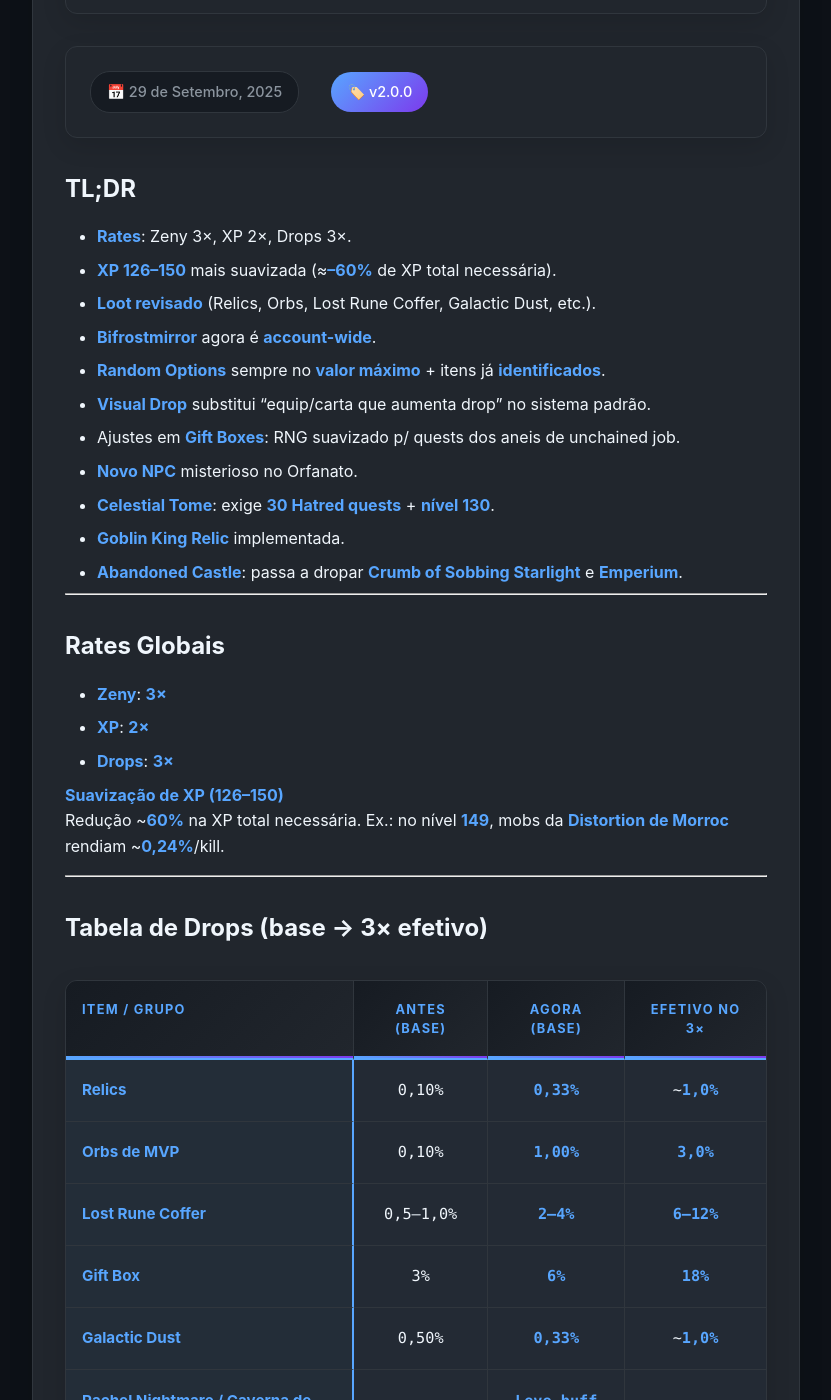
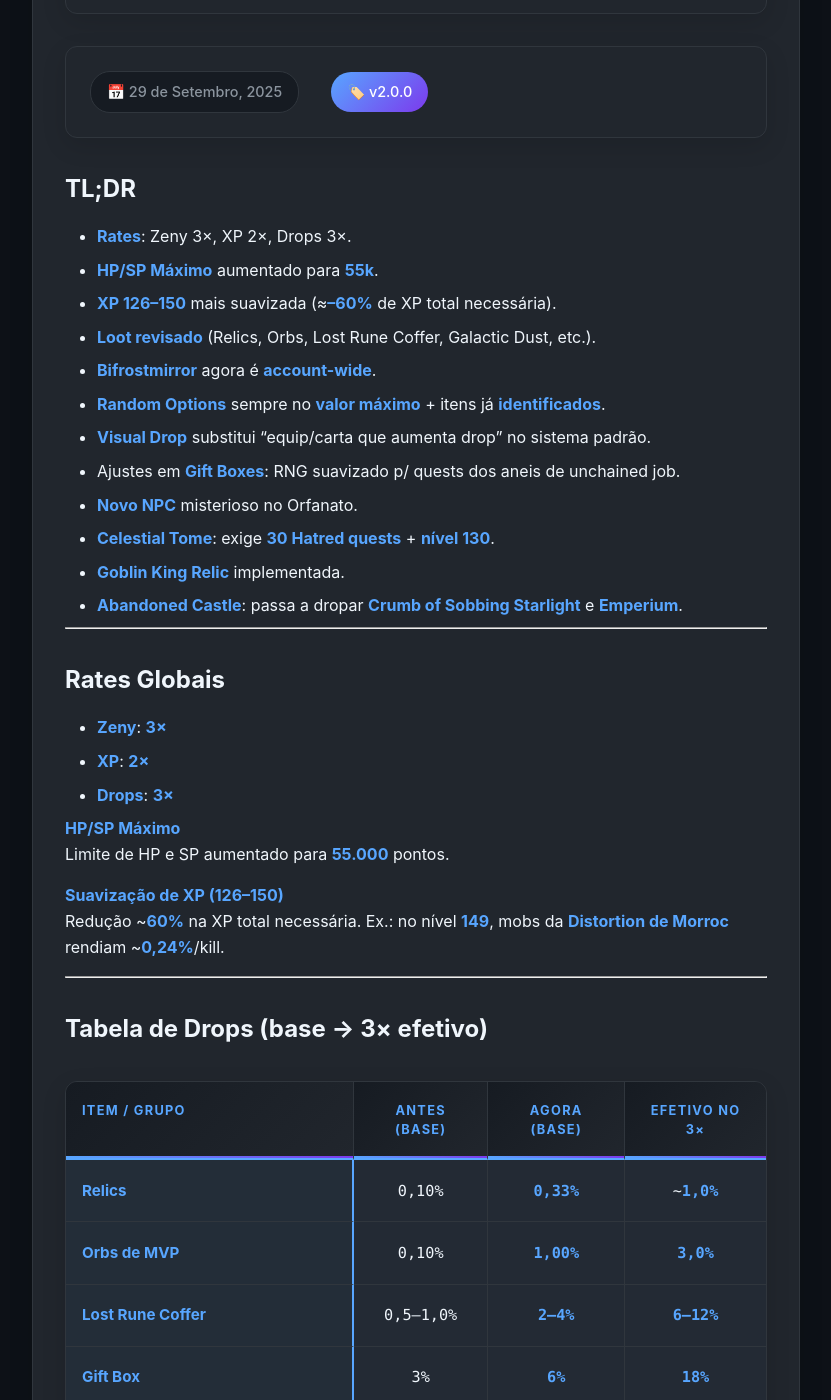
Before and after one commit to Concs93/CrocPRMsite, a Jekyll site: the page built from _posts/2025-09-29-v2-0-0.md, in a window 1280 px wide and 1400 px high, scrolled down 510 px. Shown: the whole window, without its empty margins (224-1055 px from the left). Built offline with Jekyll 4.4.1, drawn with Linux system fonts in a browser that asks for light colours.

Commit message:
HP sp max 55k

```diff
--- a/_layouts/home.html
+++ b/_layouts/home.html
@@ -46,6 +46,7 @@ layout: default
                     <h4>TL;DR</h4>
                     <ul>
                         <li><strong>Rates</strong>: Zeny 3×, XP 2×, Drops 3×.</li>
+                        <li><strong>HP/SP Máximo</strong> aumentado para <strong>55k</strong>.</li>
                         <li><strong>XP 126–150</strong> mais suavizada (≈<strong>–60%</strong> de XP total necessária).</li>
                         <li><strong>Loot revisado</strong> (Relics, Orbs, Lost Rune Coffer, Galactic Dust, etc.).</li>
                         <li><strong>Bifrostmirror</strong> agora é <strong>account-wide</strong>.</li>
--- a/_posts/2025-09-29-v2-0-0.md
+++ b/_posts/2025-09-29-v2-0-0.md
@@ -14,11 +14,12 @@ excerpt: "Senhoras e senhores, o início!"
 
 ## TL;DR
 - **Rates**: Zeny 3×, XP 2×, Drops 3×.
+- **HP/SP Máximo** aumentado para **55k**.
 - **XP 126–150** mais suavizada (≈**–60%** de XP total necessária).
 - **Loot revisado** (Relics, Orbs, Lost Rune Coffer, Galactic Dust, etc.).
 - **Bifrostmirror** agora é **account-wide**.
 - **Random Options** sempre no **valor máximo** + itens já **identificados**.
-- **Visual Drop** substitui “equip/carta que aumenta drop” no sistema padrão.
+- **Visual Drop** substitui "equip/carta que aumenta drop" no sistema padrão.
 - Ajustes em **Gift Boxes**: RNG suavizado p/ quests dos aneis de unchained job.
 - **Novo NPC** misterioso no Orfanato.
 - **Celestial Tome**: exige **30 Hatred quests** + **nível 130**.
@@ -31,6 +32,9 @@ excerpt: "Senhoras e senhores, o início!"
 - **Zeny**: **3×**
 - **XP**: **2×**
 - **Drops**: **3×**
+
+**HP/SP Máximo**
+Limite de HP e SP aumentado para **55.000** pontos.
 
 **Suavização de XP (126–150)**
 Redução ~**60%** na XP total necessária. Ex.: no nível **149**, mobs da **Distortion de Morroc** rendiam ~**0,24%**/kill.
```
